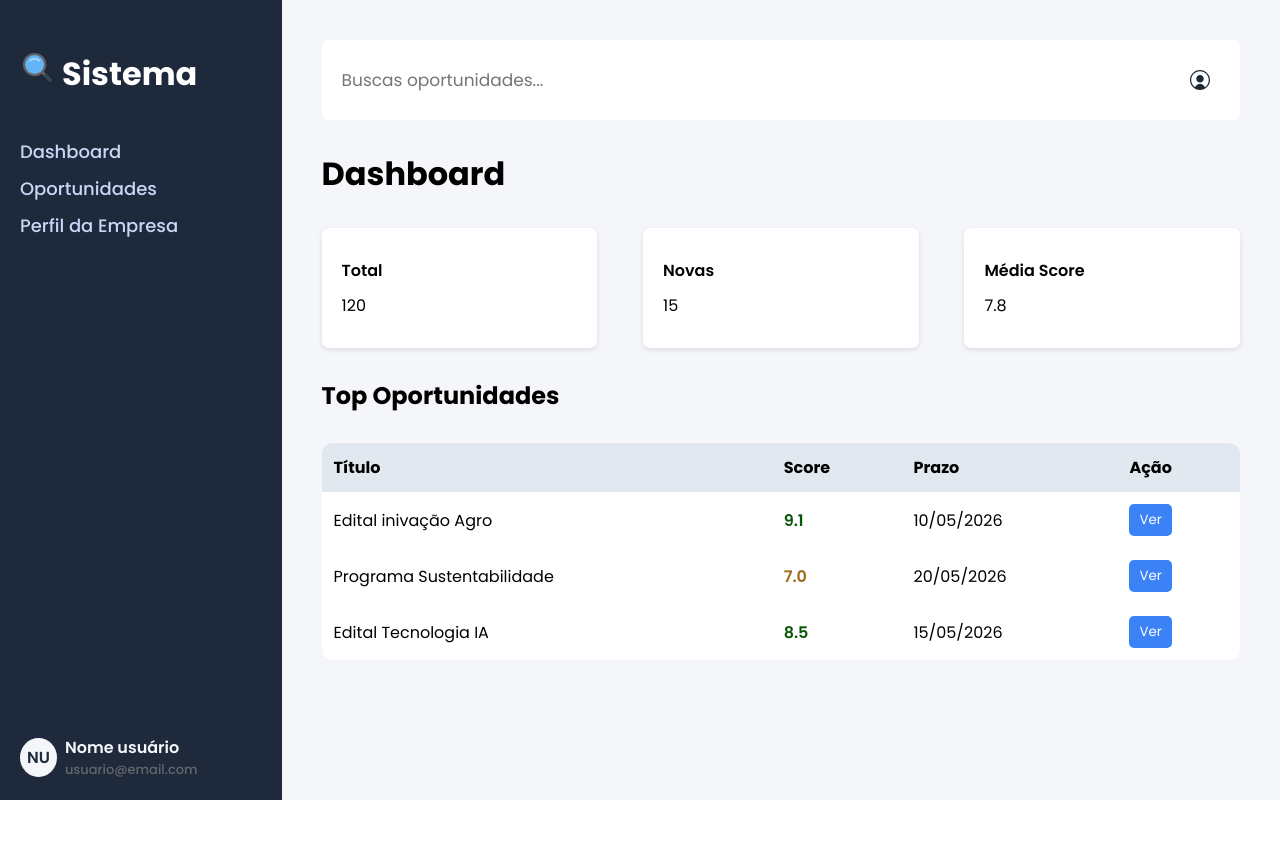
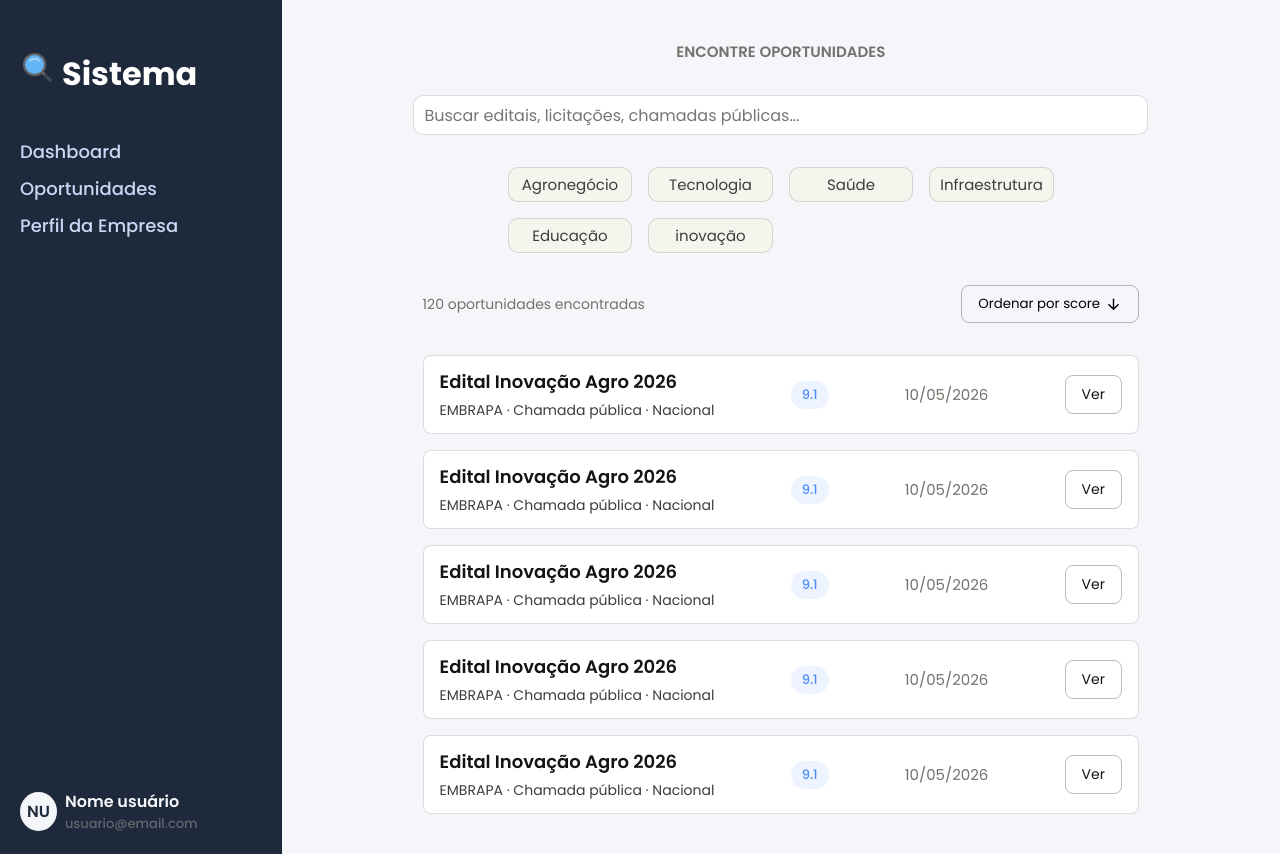
Before and after one commit to Heber-Wl/pipeline-de-sistema-frontend, a React (Vite) app: page /oportunidades in a window 1280 px wide. Before the commit the page ends 800 px from the top, so only its background shows below. Built offline with nearby package versions, Linux system fonts and the light colour scheme.

Commit message:
feat - tela de oportunidades

```diff
--- a/src/components/layout/Layout.css
+++ b/src/components/layout/Layout.css
@@ -39,6 +39,9 @@
         color: #fff;
     }
 }
+.rota {
+    text-decoration: none;
+}
 .user {
     display: flex;
     padding: 20px;
--- a/src/components/layout/Menu.tsx
+++ b/src/components/layout/Menu.tsx
@@ -1,4 +1,6 @@
+import { Link } from "react-router-dom";
 import type { ReactNode } from 'react';
+
 import './Layout.css';
 
 export default function Menu({ children }: { children: ReactNode }) {
@@ -11,9 +13,9 @@ export default function Menu({ children }: { children: ReactNode }) {
                         <h1 className='titulo'>Sistema</h1>
                     </div>
                     <div className="options">
-                        <a >Dashboard</a>
-                        <a >Oportunidades</a>
-                        <a >Perfil da Empresa</a>
+                        <Link className="rota" to="/">Dashboard</Link>
+                        <Link className="rota" to="/oportunidades">Oportunidades</Link>
+                        <Link className="rota" to="/perfil">Perfil da Empresa</Link>
                     </div>
                 </div>
                 <div className="user">
--- a/src/main.tsx
+++ b/src/main.tsx
@@ -1,11 +1,24 @@
 import { StrictMode } from 'react'
 import { createRoot } from 'react-dom/client'
+import { BrowserRouter, Routes, Route } from 'react-router-dom'
 import './index.css'
 
-import Dashboard from './pages/Dashboard/Dashboard.tsx'
+// Layout
+import Menu from './components/layout/Menu';
+
+// Páginas
+import Dashboard from './pages/Dashboard/Dashboard'
+import Oportunidades from './pages/Oportunidades/Oportunidade'
 
 createRoot(document.getElementById('root')!).render(
   <StrictMode>
-    <Dashboard />
+    <BrowserRouter>
+      <Menu>
+        <Routes>
+          <Route path="/" element={<Dashboard />} />
+          <Route path="/oportunidades" element={<Oportunidades />} />
+        </Routes>
+      </Menu>
+    </BrowserRouter>
   </StrictMode>,
 )
--- a/src/pages/Dashboard/Dashboard.tsx
+++ b/src/pages/Dashboard/Dashboard.tsx
@@ -1,9 +1,7 @@
-import Menu from '../../components/layout/Menu';
 import './dashboard.css';
 
 function Dashboard() {
     return (
-        <Menu>
         <div className='dash'>
             <div className="dash-home">
                 <input name='opotunidades' type="text" placeholder='Buscas oportunidades...' />
@@ -65,7 +63,6 @@ function Dashboard() {
                 </tbody>
             </table>
         </div>
-        </Menu>
     )
 }
 
--- /dev/null
+++ b/src/pages/Oportunidades/Oportunidade.tsx
@@ -0,0 +1,100 @@
+
+import './oportunidade.css';
+
+function Oportunidades() {
+    return(
+        <div className="oportunidades">
+            <div className="home-buscar">
+                <span className='titulo-oportunidade-buscar'>ENCONTRE OPORTUNIDADES</span>
+                <input type="text" placeholder="Buscar editais, licitações, chamadas públicas..." />
+                <div className="areas">
+                    <div className="area">
+                        <span className="nome-area">Agronegócio</span>
+                    </div>
+                    <div className="area">
+                        <span className="nome-area">Tecnologia</span>
+                    </div>
+                    <div className="area">
+                        <span className="nome-area">Saúde</span>
+                    </div>
+                    <div className="area">
+                        <span className="nome-area">Infraestrutura</span>
+                    </div>
+                    <div className="area">
+                        <span className="nome-area">Educação</span>
+                    </div>
+                    <div className="area">
+                        <span className="nome-area">inovação</span>
+                    </div>
+                </div>
+            </div>
+            <div className="resultado-oportunidades">
+                <div className="aba-filtro">
+                    <span className="num-oportunidade">120 oportunidades encontradas</span>
+                    <div className="filtro">
+                        <button>Ordenar por score <svg xmlns="http://www.w3.org/2000/svg" width="17" height="17" viewBox="0 0 24 24"><path fill="#000" d="m13 16.172l5.364-5.364l1.414 1.414L12 20l-7.778-7.778l1.414-1.414L11 16.172V4h2z"/></svg></button>
+                    </div>
+                </div>
+                <div className="busca-oportunidades">
+                    <div className="oportunidade-buscada">
+                        <div className="nomes">
+                            <span className="titulo-oportunidade">Edital Inovação Agro 2026</span>
+                            <span className="sub-titulo-oportunidade">EMBRAPA · Chamada pública · Nacional</span>
+                        </div>
+                        <div className="avaliacao">
+                            <span className="texto-avaliacao">9.1</span>
+                        </div>
+                        <span className="data">10/05/2026</span>
+                        <button className="button-ver">Ver</button>
+                    </div>
+                    <div className="oportunidade-buscada">
+                        <div className="nomes">
+                            <span className="titulo-oportunidade">Edital Inovação Agro 2026</span>
+                            <span className="sub-titulo-oportunidade">EMBRAPA · Chamada pública · Nacional</span>
+                        </div>
+                        <div className="avaliacao">
+                            <span className="texto-avaliacao">9.1</span>
+                        </div>
+                        <span className="data">10/05/2026</span>
+                        <button className="button-ver">Ver</button>
+                    </div>
+                    <div className="oportunidade-buscada">
+                        <div className="nomes">
+                            <span className="titulo-oportunidade">Edital Inovação Agro 2026</span>
+                            <span className="sub-titulo-oportunidade">EMBRAPA · Chamada pública · Nacional</span>
+                        </div>
+                        <div className="avaliacao">
+                            <span className="texto-avaliacao">9.1</span>
+                        </div>
+                        <span className="data">10/05/2026</span>
+                        <button className="button-ver">Ver</button>
+                    </div>
+                    <div className="oportunidade-buscada">
+                        <div className="nomes">
+                            <span className="titulo-oportunidade">Edital Inovação Agro 2026</span>
+                            <span className="sub-titulo-oportunidade">EMBRAPA · Chamada pública · Nacional</span>
+                        </div>
+                        <div className="avaliacao">
+                            <span className="texto-avaliacao">9.1</span>
+                        </div>
+                        <span className="data">10/05/2026</span>
+                        <button className="button-ver">Ver</button>
+                    </div>
+                    <div className="oportunidade-buscada">
+                        <div className="nomes">
+                            <span className="titulo-oportunidade">Edital Inovação Agro 2026</span>
+                            <span className="sub-titulo-oportunidade">EMBRAPA · Chamada pública · Nacional</span>
+                        </div>
+                        <div className="avaliacao">
+                            <span className="texto-avaliacao">9.1</span>
+                        </div>
+                        <span className="data">10/05/2026</span>
+                        <button className="button-ver">Ver</button>
+                    </div>
+                </div>
+            </div>
+        </div>
+    )
+}
+
+export default Oportunidades
--- /dev/null
+++ b/src/pages/Oportunidades/oportunidade.css
@@ -0,0 +1,138 @@
+.oportunidades {
+    display: grid;
+    padding: 40px;
+    gap: 2rem;
+    width: 100%;
+
+}
+.home-buscar {
+    display: flex;
+    flex-direction: column;
+    justify-content: center;
+    align-items: center;
+    gap: 2rem;
+
+    & input {
+        width: 80%;
+        justify-self: center;
+        height: 40px;
+        border-radius: 10px;
+        border: 0.5px solid #1f1e1d26;
+        outline: none;
+        padding-left: 10px;
+        font-size: 16px;
+        color: #141413;
+    }
+}
+.titulo-oportunidade-buscar {
+    color: #73726c;
+    font-weight: 600;
+    font-size: 15px;
+    text-align: center;
+}
+.areas {
+    display: grid;
+    grid-template-columns: repeat(4, 1fr);
+    justify-content: center;
+    align-items: center;
+    gap: 1rem;
+}
+.area {
+    display: flex;
+    justify-content: center;
+    align-items: center;
+    padding: 5px 10px;
+    background-color: #f5f4ed;
+    border: 0.5px solid #1f1e1d26;
+    border-radius: 10px;
+}
+.nome-area {
+    text-align: center;
+    font-size: 15px;
+    color: #3d3d3a;
+}
+.resultado-oportunidades {
+    display: flex;
+    flex-direction: column;
+    justify-content: center;
+    align-items: center;
+    width: 100%;
+    gap: 2rem;
+}
+.aba-filtro {
+    display: flex;
+    justify-content: space-between;
+    align-items: center;
+    width: 78%;
+}
+.num-oportunidade {
+    font-size: 14px;
+    color: #73726c;
+}
+.filtro {
+
+    & button {
+        display: flex;
+        align-items: center;
+        gap: 5px;
+        padding: 8px 16px;
+        background-color: transparent;
+        border: 0.5px solid #1f1e1d4d;
+        border-radius: 8px;
+    }
+}
+.busca-oportunidades {
+    display: flex;
+    width: 78%;
+    flex-direction: column;
+    gap: 1rem;
+}
+.oportunidade-buscada {
+    display: flex;
+    justify-content: space-between;
+    align-items: center;
+    padding: 12px 16px;
+    background-color: #fff;
+    border: 0.5px solid #1f1e1d26;
+    border-radius: 8px;
+}
+.oportunidade-buscada:hover {
+    background-color: #f5f4ed;
+    border: 0.5px solid #4f8ef7;
+}
+.nomes {
+    display: flex;
+    flex-direction: column;
+    gap: 5px;
+}
+.titulo-oportunidade {
+    font-weight: 600;
+    font-size: 18px;
+    color: #141413;
+}
+.sub-titulo-oportunidade {
+    color: #3d3d3a;
+    font-size: 14px;
+    font-weight: 400;
+}
+.avaliacao {
+    font-size: 13px;
+    font-weight: 500;
+    color: #4f8ef7;
+    background: rgba(79, 142, 247, 0.1);
+    padding: 4px 11px;
+    border-radius: 20px;
+}
+.data {
+    color: #73726c;
+    font-size: 15px;
+}
+.button-ver {
+    padding: 8px 16px;
+    font-size: 14px;
+    background: transparent;
+    color: #141413;
+    border: 0.5px solid #1f1e1d4d;
+    border-radius: 8px;
+    cursor: pointer;
+}
```
Lines whose indentation alone changed are shown as unchanged.
